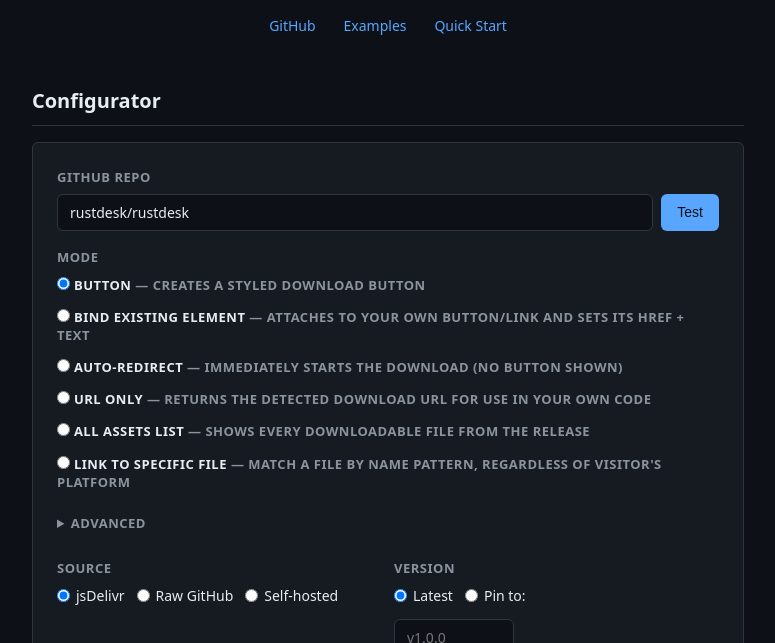
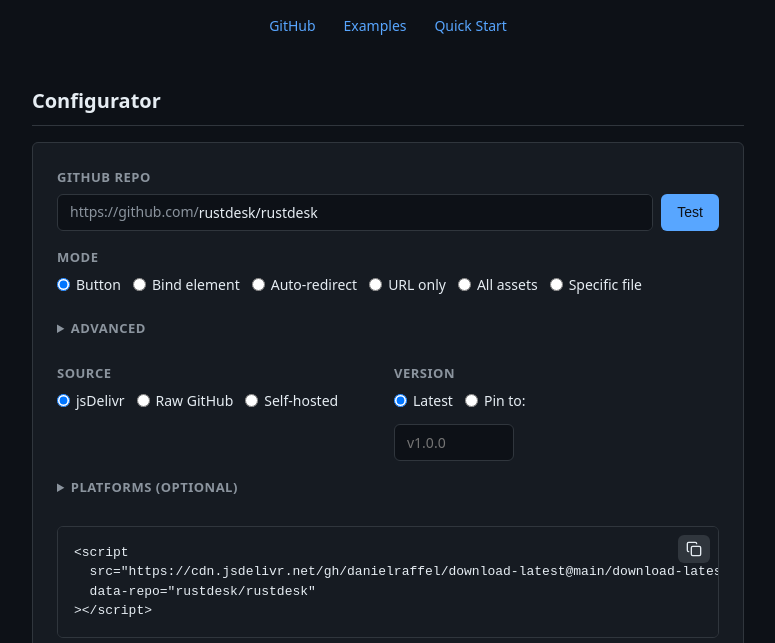
Before and after one commit to danielraffel/download-latest, a website: page docs/index.html in a window 1280 px wide. Shown: the part 157-800 px from the top of the page, without its empty margins (252-1027 px from the left). Drawn offline with Linux system fonts and the light colour scheme; no server answers.

Commit message:
Compact mode selector, fix fallback button, add github.com prefix to repo input
- Mode selector now uses inline radio buttons with title tooltips instead of
  vertical list with descriptions, saving vertical space in the configurator
- All Assets mode always uses programmatic approach so no redundant download
  button appears alongside the asset list
- Repo input shows uneditable https://github.com/ prefix for clarity

```diff
--- a/docs/configurator.js
+++ b/docs/configurator.js
@@ -260,6 +260,7 @@
 
     // Determine if we need programmatic mode
     var needsProgrammatic = overrides || excluded.length > 0 || mode === 'url' || mode === 'pattern' ||
+      mode === 'fallback' ||
       (mode === 'button' && (adv.bg || adv.fg || adv.radius)) ||
       adv.noMatchText || adv.noMatchUrl || adv.contextMenu || adv.showSelector;
 
@@ -350,11 +351,9 @@
         attrs.push('  data-theme="' + adv.theme + '"');
       }
       if (mode === 'auto') attrs.push('  data-auto');
-      if (mode === 'fallback') attrs.push('  data-fallback="#downloads"');
       if (mode === 'custom') attrs.push('  data-target="#your-button"');
 
       snippet = '';
-      if (mode === 'fallback') snippet += '<div id="downloads"></div>\n';
       if (mode === 'custom') snippet += '<a id="your-button" href="#">Download</a>\n';
       snippet += '<script\n' + attrs.join('\n') + '\n><\/script>';
     }
--- a/docs/index.html
+++ b/docs/index.html
@@ -28,7 +28,10 @@
         <div class="field">
           <label for="cfg-repo">GitHub Repo</label>
           <div style="display:flex; gap:8px">
-            <input type="text" id="cfg-repo" placeholder="owner/repo" value="rustdesk/rustdesk">
+            <div class="input-group">
+              <span class="input-prefix">https://github.com/</span>
+              <input type="text" id="cfg-repo" placeholder="owner/repo" value="rustdesk/rustdesk">
+            </div>
             <button id="cfg-test" style="padding:8px 16px; background:var(--accent); color:var(--bg); border:none; border-radius:var(--radius); cursor:pointer; font-size:14px; white-space:nowrap;">Test</button>
           </div>
           <div id="cfg-assets" class="assets-found"></div>
@@ -36,13 +39,13 @@
 
         <div class="field">
           <label>Mode</label>
-          <div class="mode-options">
-            <label class="mode-option"><input type="radio" name="cfg-mode" value="button" checked> <span><strong>Button</strong> — Creates a styled download button</span></label>
-            <label class="mode-option"><input type="radio" name="cfg-mode" value="custom"> <span><strong>Bind existing element</strong> — Attaches to your own button/link and sets its href + text</span></label>
-            <label class="mode-option"><input type="radio" name="cfg-mode" value="auto"> <span><strong>Auto-redirect</strong> — Immediately starts the download (no button shown)</span></label>
-            <label class="mode-option"><input type="radio" name="cfg-mode" value="url"> <span><strong>URL only</strong> — Returns the detected download URL for use in your own code</span></label>
-            <label class="mode-option"><input type="radio" name="cfg-mode" value="fallback"> <span><strong>All assets list</strong> — Shows every downloadable file from the release</span></label>
-            <label class="mode-option"><input type="radio" name="cfg-mode" value="pattern"> <span><strong>Link to specific file</strong> — Match a file by name pattern, regardless of visitor's platform</span></label>
+          <div class="radio-group mode-chips">
+            <label title="Creates a styled download button"><input type="radio" name="cfg-mode" value="button" checked> Button</label>
+            <label title="Attaches to your own button/link and sets its href + text"><input type="radio" name="cfg-mode" value="custom"> Bind element</label>
+            <label title="Immediately starts the download (no button shown)"><input type="radio" name="cfg-mode" value="auto"> Auto-redirect</label>
+            <label title="Returns the detected download URL for use in your own code"><input type="radio" name="cfg-mode" value="url"> URL only</label>
+            <label title="Shows every downloadable file from the release"><input type="radio" name="cfg-mode" value="fallback"> All assets</label>
+            <label title="Match a file by name pattern, regardless of visitor's platform"><input type="radio" name="cfg-mode" value="pattern"> Specific file</label>
           </div>
         </div>
 
--- a/docs/style.css
+++ b/docs/style.css
@@ -77,16 +77,8 @@ p code { background: var(--surface); padding: 2px 6px; border-radius: 3px; }
   cursor: pointer; color: var(--text);
 }
 
-/* Mode options with descriptions */
-.mode-options { display: flex; flex-direction: column; gap: 6px; }
-.mode-option {
-  display: flex; align-items: flex-start; gap: 6px;
-  font-size: 14px; font-weight: normal; text-transform: none; letter-spacing: 0;
-  cursor: pointer; color: var(--text); line-height: 1.4;
-}
-.mode-option input[type="radio"] { margin-top: 3px; }
-.mode-option strong { color: var(--text); }
-.mode-option span { color: var(--text-muted); }
+/* Mode chips (inline radios with title tooltips) */
+.mode-chips { gap: 8px 12px; }
 
 .field-row { display: flex; gap: 12px; }
 .field-row .field { flex: 1; }
@@ -110,6 +102,15 @@ p code { background: var(--surface); padding: 2px 6px; border-radius: 3px; }
 .info-link { color: var(--text-muted); vertical-align: middle; margin-left: 4px; }
 .info-link:hover { color: var(--accent); }
 .info-link svg { vertical-align: -2px; }
+/* Input group with prefix */
+.input-group { display: flex; flex: 1; border: 1px solid var(--border); border-radius: var(--radius);
+  background: var(--bg); overflow: hidden; }
+.input-group:focus-within { border-color: var(--accent); }
+.input-prefix { display: flex; align-items: center; padding: 0 0 0 12px;
+  font-size: 14px; color: var(--text-muted); white-space: nowrap; user-select: none; }
+.input-group input[type="text"] { border: none; border-radius: 0; padding-left: 0; flex: 1; }
+.input-group input[type="text"]:focus { outline: none; border-color: transparent; }
+
 .color-input-wrap { display: flex; gap: 8px; align-items: center; }
 .color-input-wrap input[type="color"] { width: 36px; height: 36px; border: 1px solid var(--border);
   border-radius: var(--radius); background: var(--bg); padding: 2px; cursor: pointer; }
```
